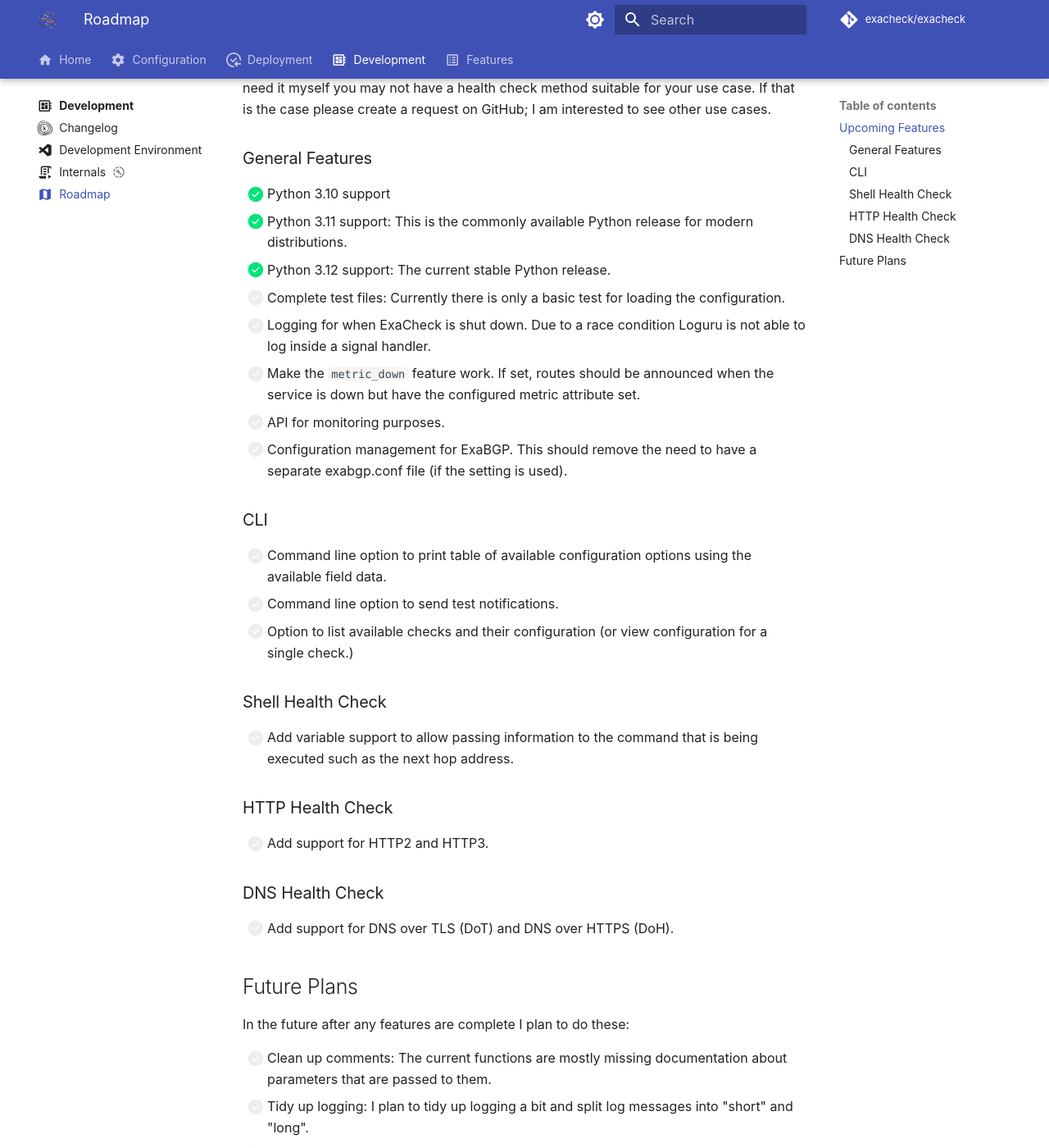
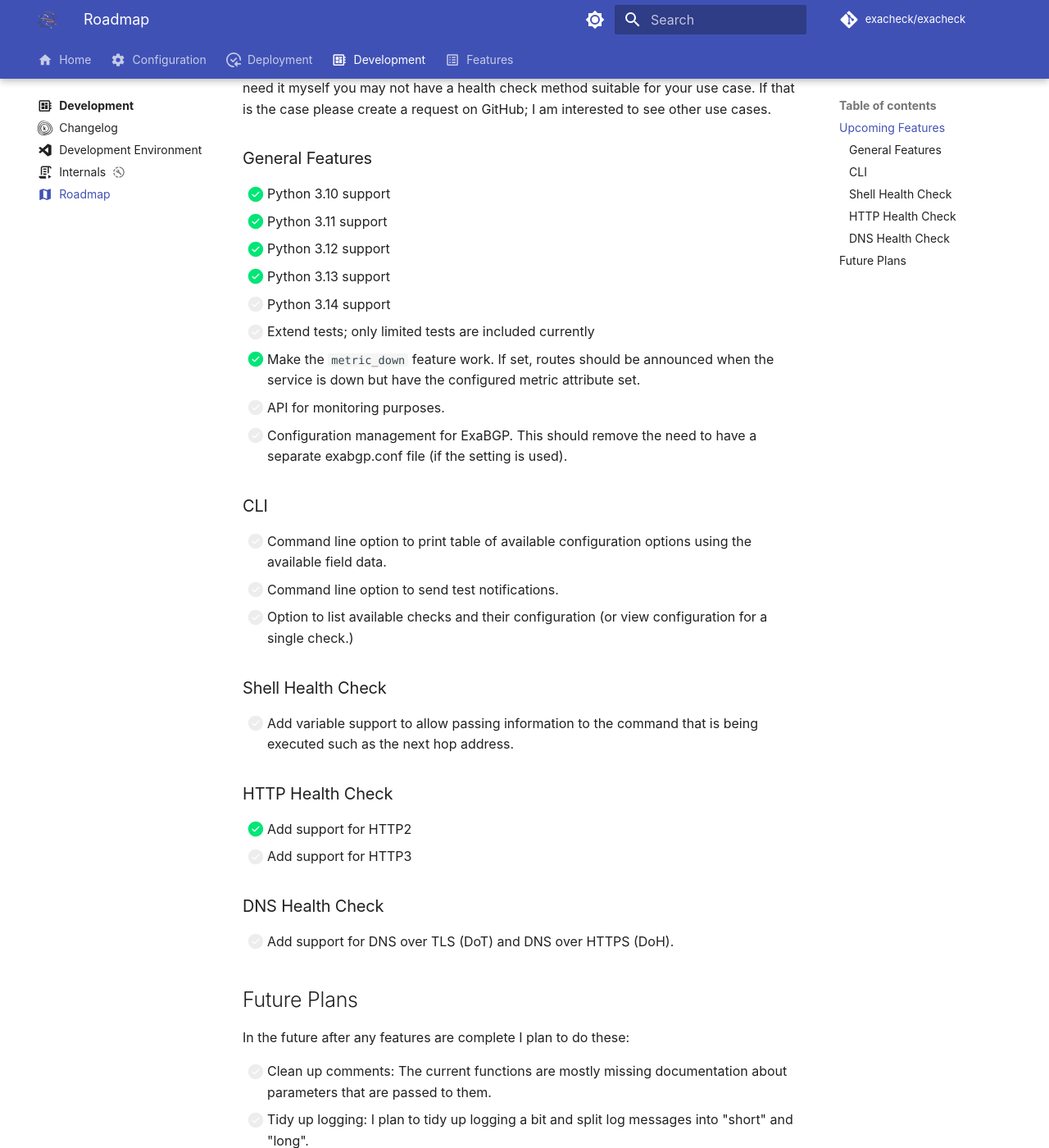
Before and after one commit to exacheck/exacheck-website, an MkDocs documentation site: the page built from docs/development/roadmap.md, in a window 1280 px wide and 1400 px high, scrolled down 326 px. Shown: the whole window at 82% size. Built offline with MkDocs 1.6.1 and Material for MkDocs 9.7.7, drawn with Linux system fonts in a browser that asks for light colours; comment, search, counter and statistics services are not loaded.

Commit message:
update roadmap

```diff
--- a/docs/development/roadmap.md
+++ b/docs/development/roadmap.md
@@ -14,11 +14,12 @@ As I need them I plan to add additional health check methods. Unless there is a
 ### General Features
 
 - [x] Python 3.10 support
-- [x] Python 3.11 support: This is the commonly available Python release for modern distributions.
-- [x] Python 3.12 support: The current stable Python release.
-- [ ] Complete test files: Currently there is only a basic test for loading the configuration.
-- [ ] Logging for when ExaCheck is shut down. Due to a race condition Loguru is not able to log inside a signal handler.
-- [ ] Make the `metric_down` feature work. If set, routes should be announced when the service is down but have the configured metric attribute set.
+- [x] Python 3.11 support
+- [x] Python 3.12 support
+- [x] Python 3.13 support
+- [ ] Python 3.14 support
+- [ ] Extend tests; only limited tests are included currently
+- [x] Make the `metric_down` feature work. If set, routes should be announced when the service is down but have the configured metric attribute set.
 - [ ] API for monitoring purposes.
 - [ ] Configuration management for ExaBGP. This should remove the need to have a separate exabgp.conf file (if the setting is used).
 
@@ -34,7 +35,8 @@ As I need them I plan to add additional health check methods. Unless there is a
 
 ### HTTP Health Check
 
-- [ ] Add support for HTTP2 and HTTP3.
+- [x] Add support for HTTP2
+- [ ] Add support for HTTP3
 
 ### DNS Health Check
 
```
